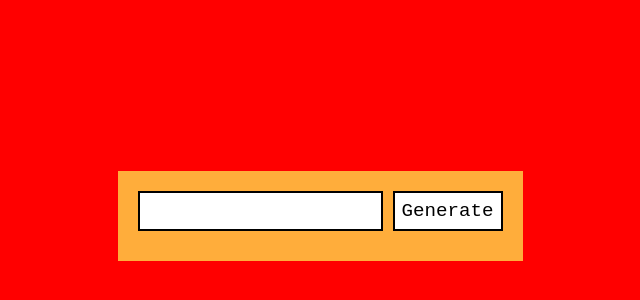
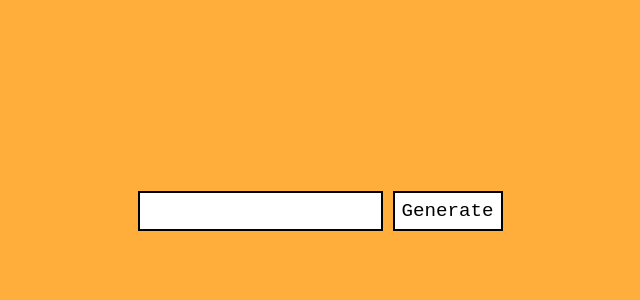
Before and after one commit to abdelhakezzitouni/QR-code-generator, a plain HTML site: page index.html in a window 1280 px wide. Shown: the part 184-484 px from the top of the page, without its empty margins (320-960 px from the left). Drawn offline with Linux system fonts and the light colour scheme.

Commit message:
Update style.css

```diff
--- a/style.css
+++ b/style.css
@@ -7,7 +7,7 @@
 body{
     width: 100vw;
     height: 100vh;
-    background-color: red;
+    background-color: rgb(255, 173, 59);
     display: flex;
     flex-direction: column;
     justify-content: center;
```
